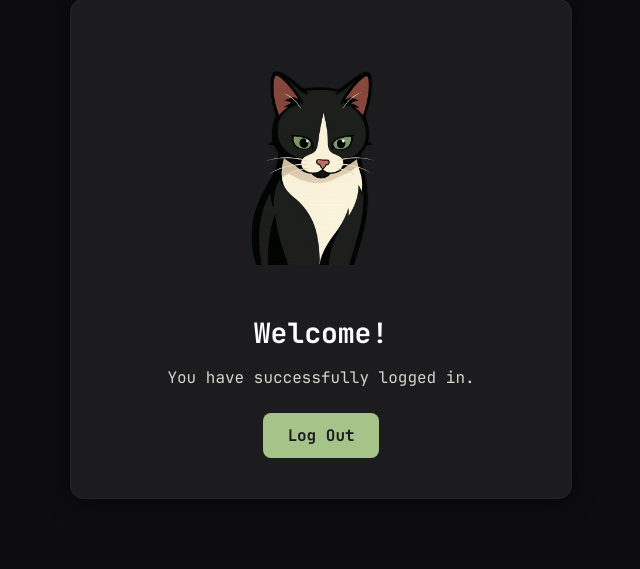
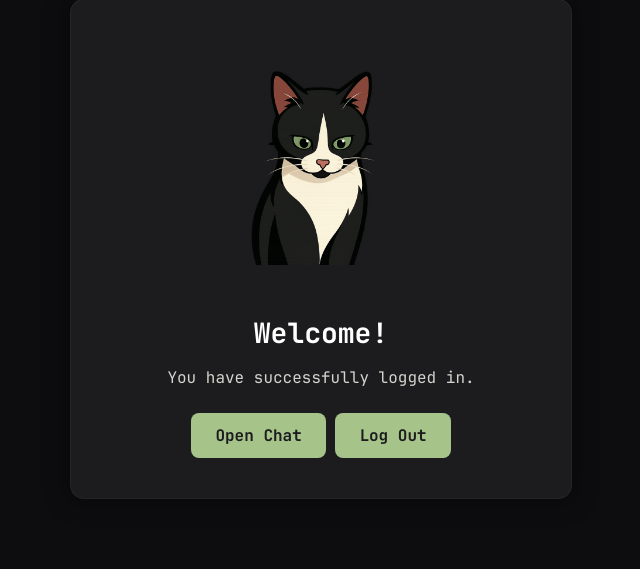
Before and after one commit to stropeala/strop_webui, a Flask app: page /welcome in a window 1280 px wide. Shown: the part 151-720 px from the top of the page, without its empty margins (319-959 px from the left). Run offline with Flask 3, Linux system fonts and the light colour scheme.

Commit message:
added an "open chat" button

```diff
--- a/templates/welcome.html
+++ b/templates/welcome.html
@@ -78,6 +78,7 @@
         <img class="mascot" src="/static/images/yuki_down.png" alt="Mascot">
         <h2>Welcome!</h2>
         <p>You have successfully logged in.</p>
+        <a href="/chat" class="button">Open Chat</a>
         <a href="/" class="button">Log Out</a>
     </div>
 </body>
```
